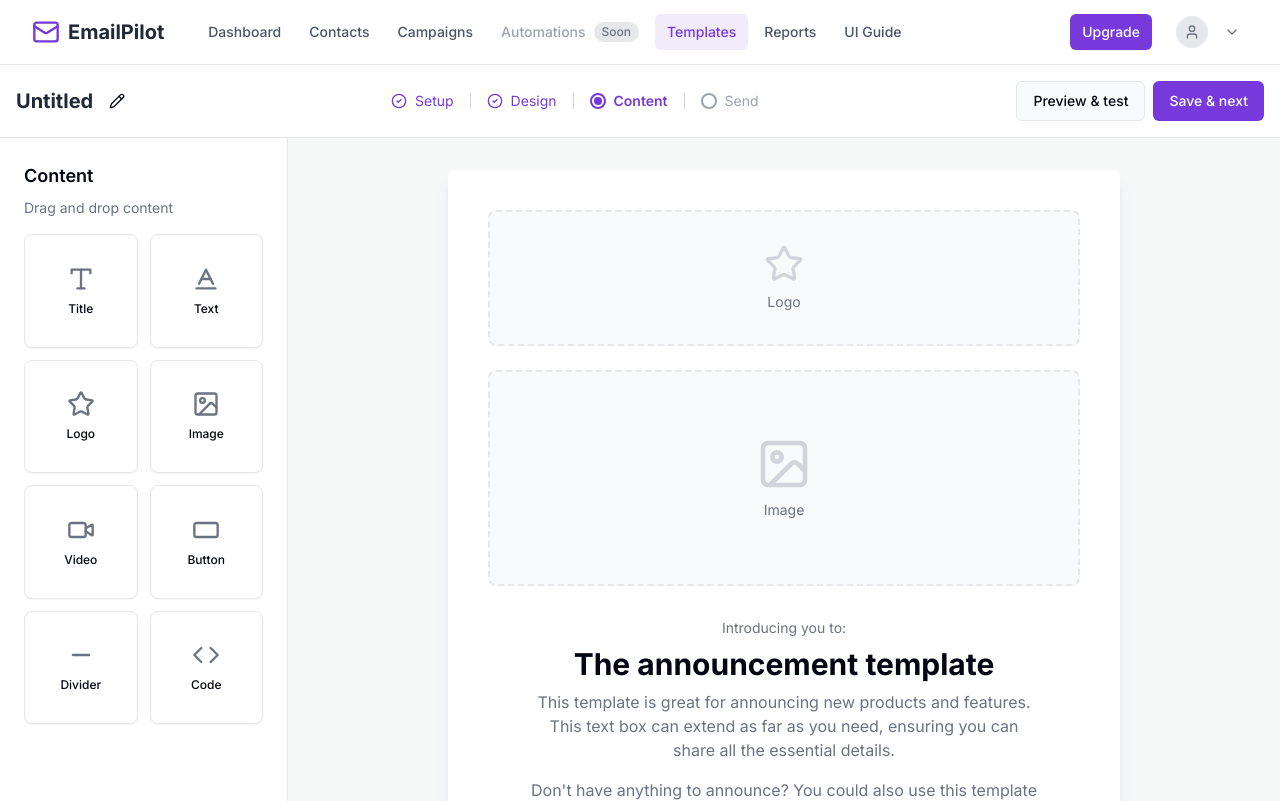
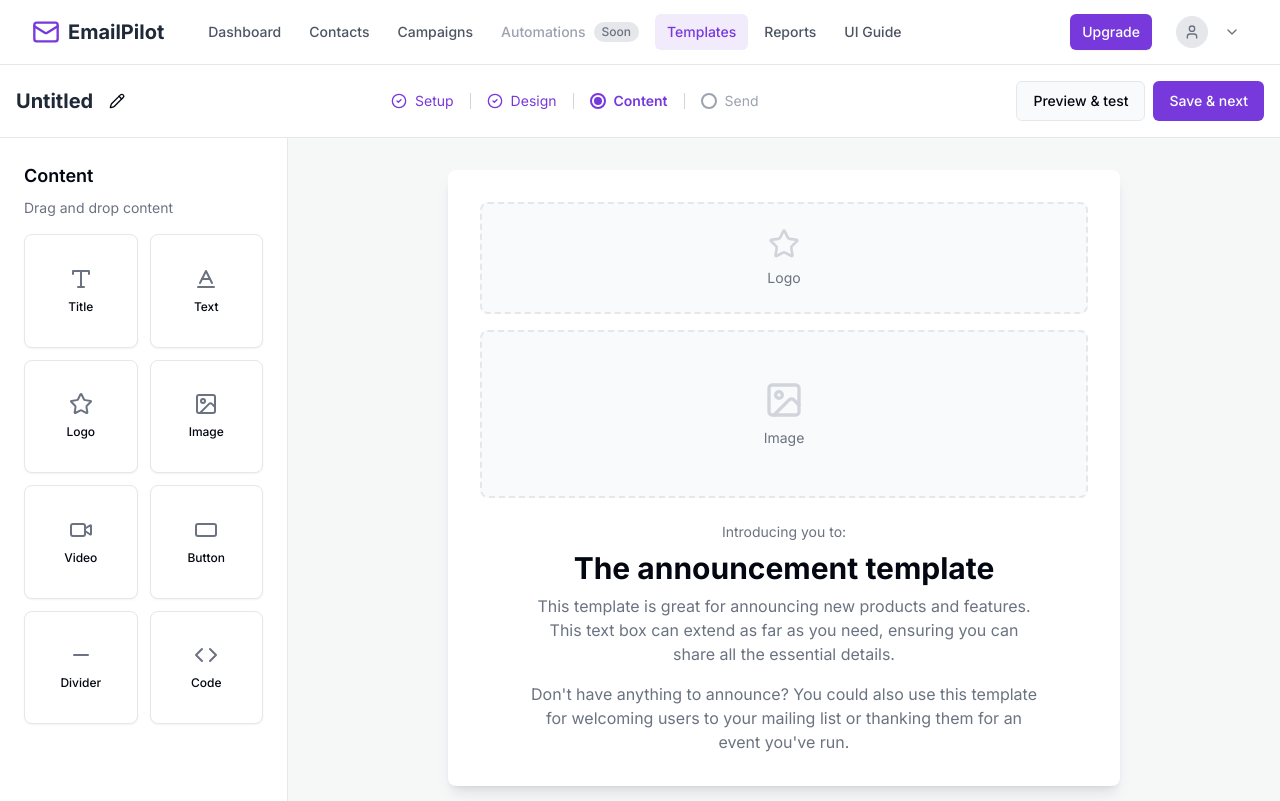
Before and after one commit to Balawi993/email-pilot-control-center, a React (Vite) app: page /templates/create in a window 1280 px wide. Built offline with nearby package versions, Linux system fonts and the light colour scheme; sample sign-in values are in the browser's storage.

Commit message:
Refactor: Improve CreateTemplate UI
Reduced the size of the CreateTemplate page and improved the UI to align with the project's design standards.

```diff
--- a/src/pages/CreateTemplate.tsx
+++ b/src/pages/CreateTemplate.tsx
@@ -76,13 +76,13 @@ const CreateTemplate = () => {
             {/* Main Content */}
             <div className="flex-1 flex overflow-hidden">
                 {/* Left Sidebar */}
-                <aside className="w-72 bg-white border-r p-6 overflow-y-auto">
+                <aside className="w-72 bg-white border-r p-6 overflow-y-auto shrink-0">
                     <h2 className="text-lg font-semibold mb-2">Content</h2>
                     <p className="text-sm text-muted-foreground mb-4">Drag and drop content</p>
                     <div className="grid grid-cols-2 gap-3">
                         {contentBlocks.map(block => (
-                            <Card key={block.name} className="p-4 flex flex-col items-center justify-center aspect-square cursor-grab hover:bg-accent/10 transition-colors active:cursor-grabbing">
-                                <block.icon className="h-7 w-7 text-gray-500 mb-2" />
+                            <Card key={block.name} className="p-3 flex flex-col items-center justify-center aspect-square cursor-grab hover:bg-accent/10 transition-colors active:cursor-grabbing">
+                                <block.icon className="h-6 w-6 text-gray-500 mb-2" />
                                 <span className="text-xs font-medium text-center">{block.name}</span>
                             </Card>
                         ))}
@@ -91,16 +91,16 @@ const CreateTemplate = () => {
 
                 {/* Canvas */}
                 <main className="flex-1 p-8 overflow-y-auto bg-muted/40">
-                    <div className="max-w-2xl mx-auto bg-white shadow-lg rounded-lg p-10">
-                         <div className="text-center py-8 border-dashed border-2 rounded-lg bg-gray-50">
-                            <Star className="h-10 w-10 text-gray-300 mx-auto mb-2" />
+                    <div className="max-w-2xl mx-auto bg-white shadow-lg rounded-lg p-8">
+                         <div className="text-center py-6 border-dashed border-2 rounded-lg bg-gray-50">
+                            <Star className="h-8 w-8 text-gray-300 mx-auto mb-2" />
                             <p className="text-sm text-muted-foreground">Logo</p>
                         </div>
-                        <div className="text-center py-16 border-dashed border-2 rounded-lg mt-6 bg-gray-50">
-                            <ImageIcon className="h-14 w-14 text-gray-300 mx-auto mb-2" />
+                        <div className="text-center py-12 border-dashed border-2 rounded-lg mt-4 bg-gray-50">
+                            <ImageIcon className="h-10 w-10 text-gray-300 mx-auto mb-2" />
                              <p className="text-sm text-muted-foreground">Image</p>
                         </div>
-                        <div className="mt-8 text-center">
+                        <div className="mt-6 text-center">
                             <p className="text-sm text-muted-foreground">Introducing you to:</p>
                             <h2 className="text-3xl font-bold my-2">The announcement template</h2>
                             <p className="text-muted-foreground max-w-lg mx-auto">
```
